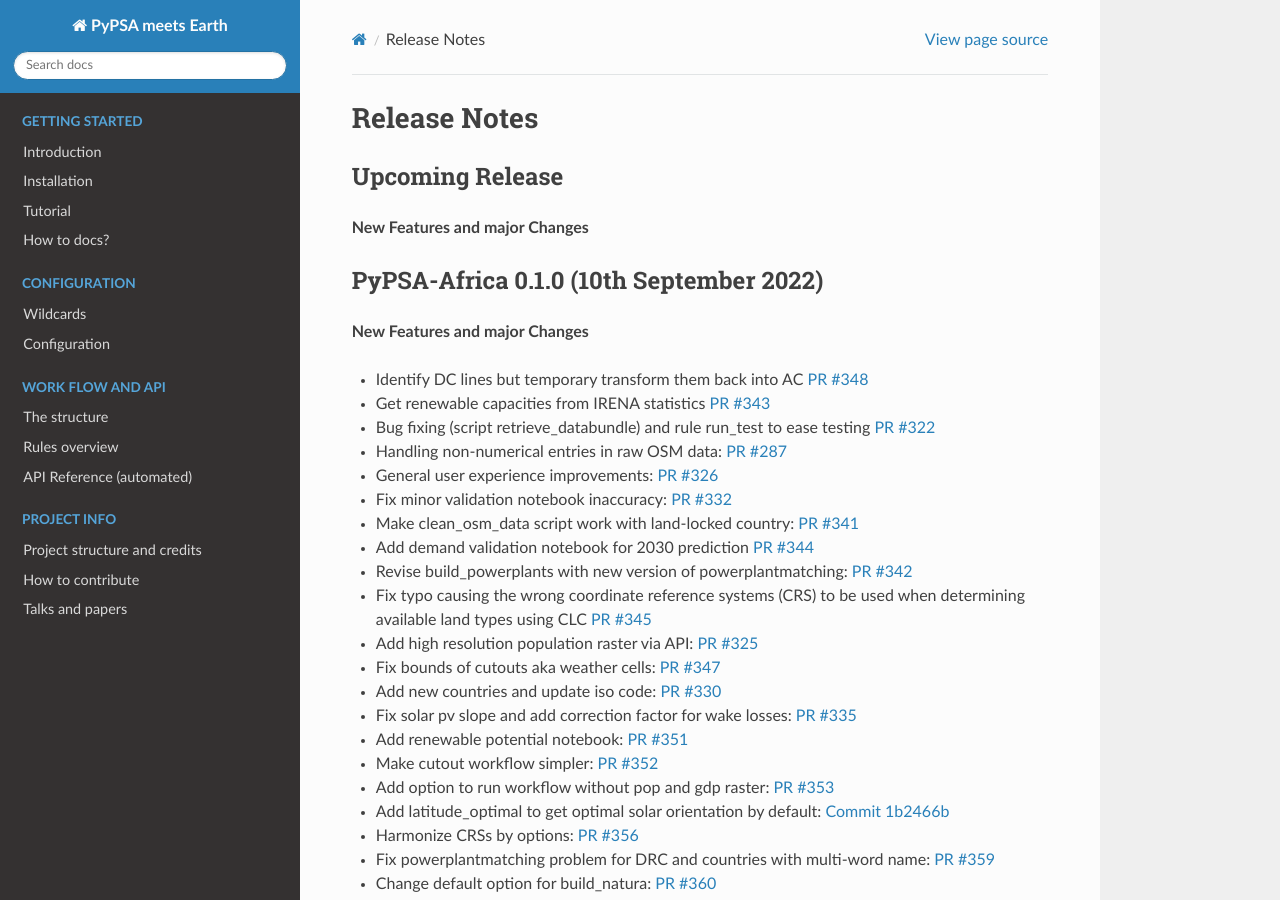
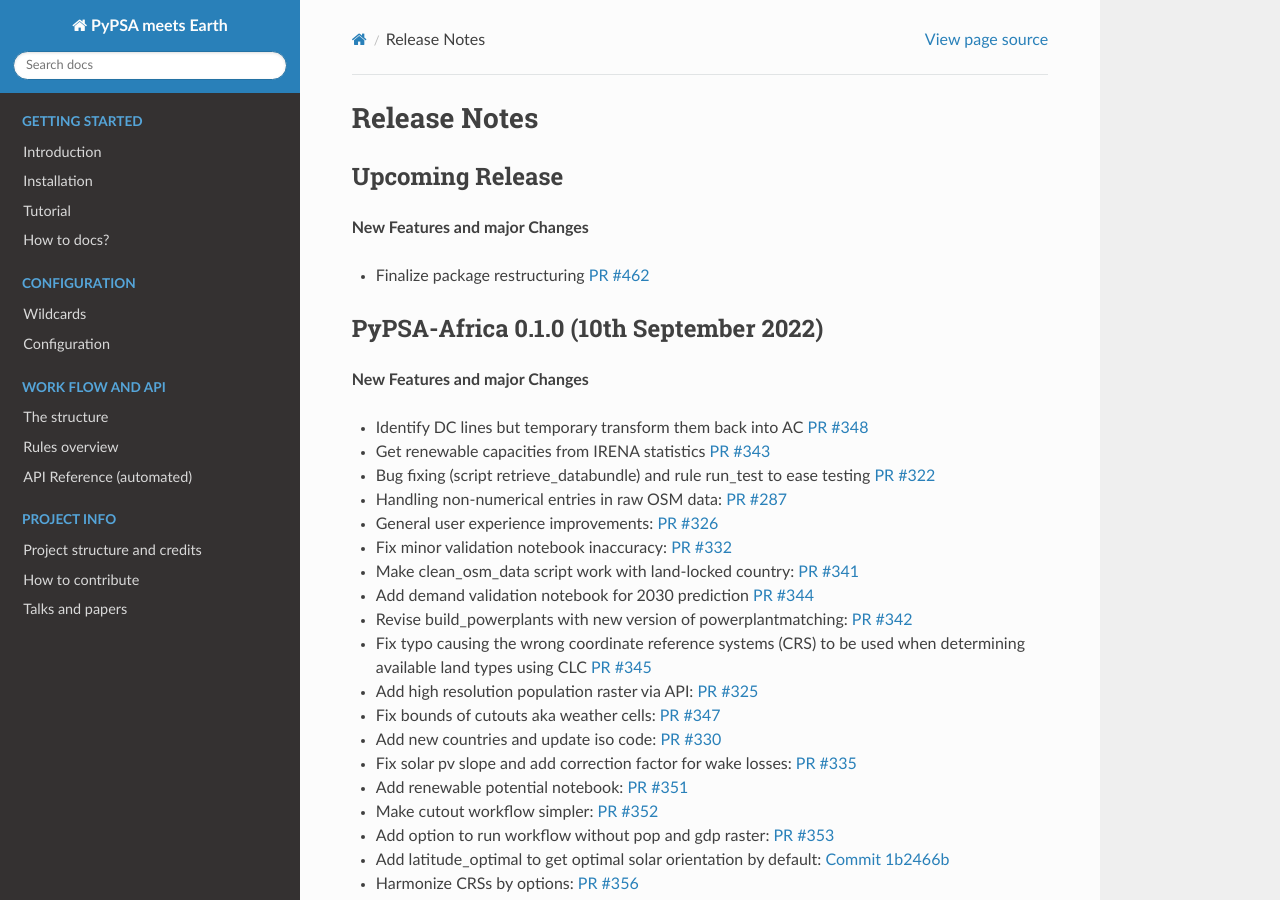
Before and after one commit to pypsa-meets-earth/pypsa-earth, a Sphinx documentation site: the page built from doc/release_notes.rst, in a window 1280 px wide and 900 px high. Built offline with Sphinx 7.4.7 and the Read the Docs theme 2.0.0, drawn with Linux system fonts in a browser that asks for light colours; pages that are not in the unit, such as notebooks, are missing from menus; the version number could not be read and is left out.

Commit message:
Add release_notes

```diff
--- a/doc/release_notes.rst
+++ b/doc/release_notes.rst
@@ -13,7 +13,7 @@
 
 **New Features and major Changes**
 
-
+* Finalize package restructuring `PR #462 <https://github.com/pypsa-meets-earth/pypsa-earth/pull/462>`__
 
 PyPSA-Africa 0.1.0 (10th September 2022)
 =====================================
```
